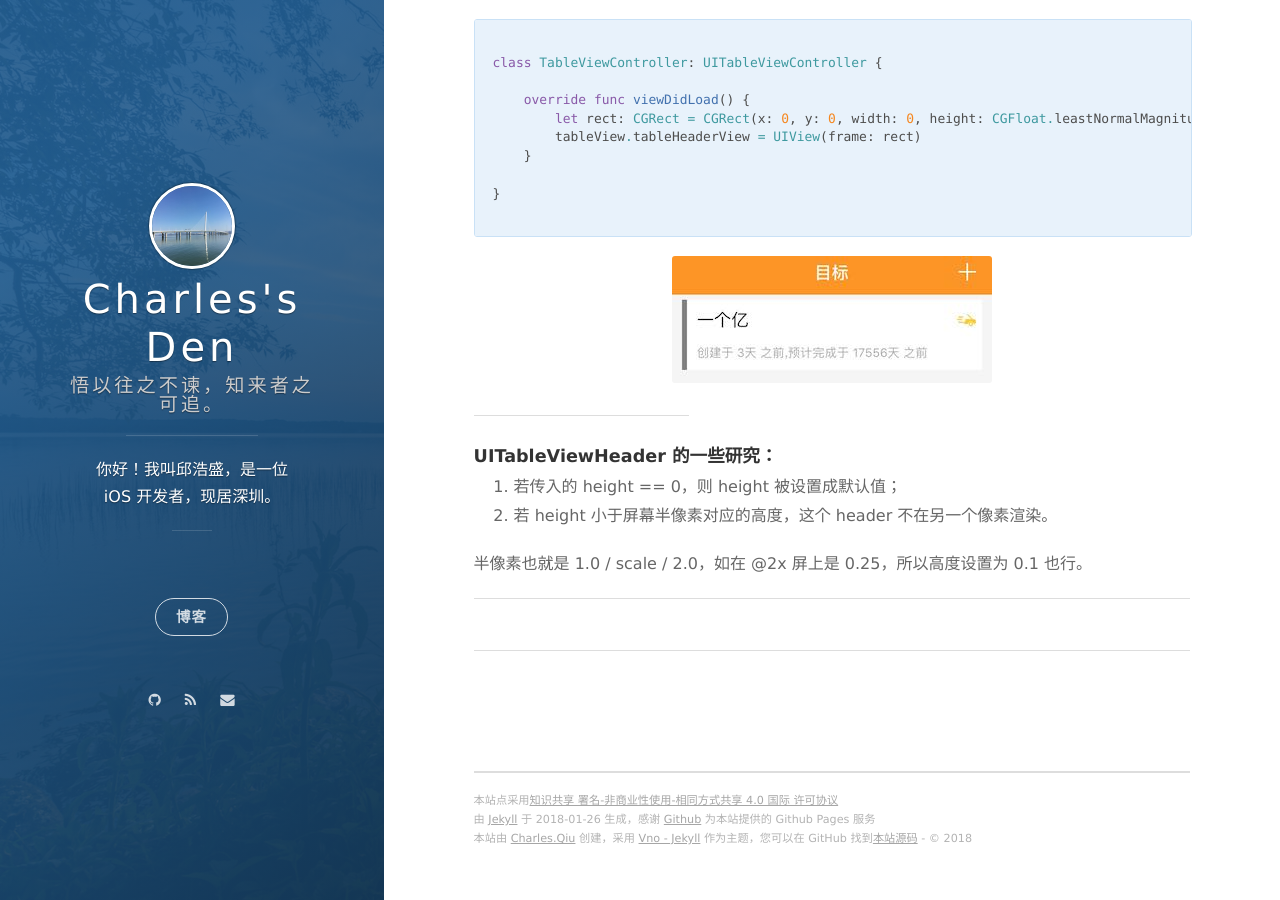
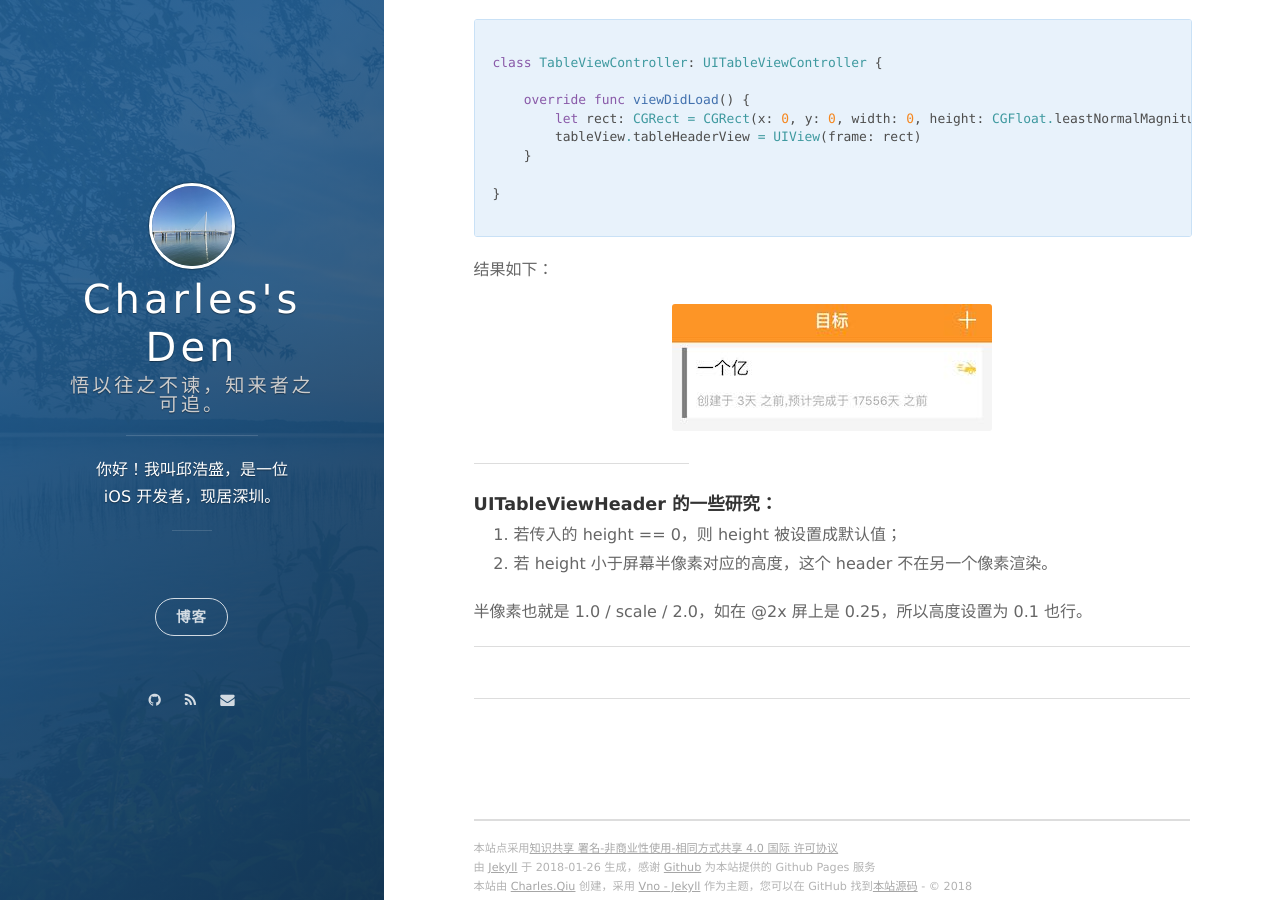
Before and after one commit to CharlesQiu/charlesqiu.github.io, a Jekyll site: the page built from _posts/2018-01-25-tableview-grouped.md, in a window 1280 px wide and 900 px high, scrolled down 467 px. Built offline with Jekyll 4.4.1, drawn with Linux system fonts in a browser that asks for light colours; nearby versions of some CDN libraries.

Commit message:
update。

````diff
--- a/_posts/2018-01-25-tableview-grouped.md
+++ b/_posts/2018-01-25-tableview-grouped.md
@@ -23,6 +23,8 @@ class TableViewController: UITableViewController {
 }
 
 ```
+结果如下：
+
 ![001](/assets/images/2018/20180125_002.jpeg)
 
 ---
````
